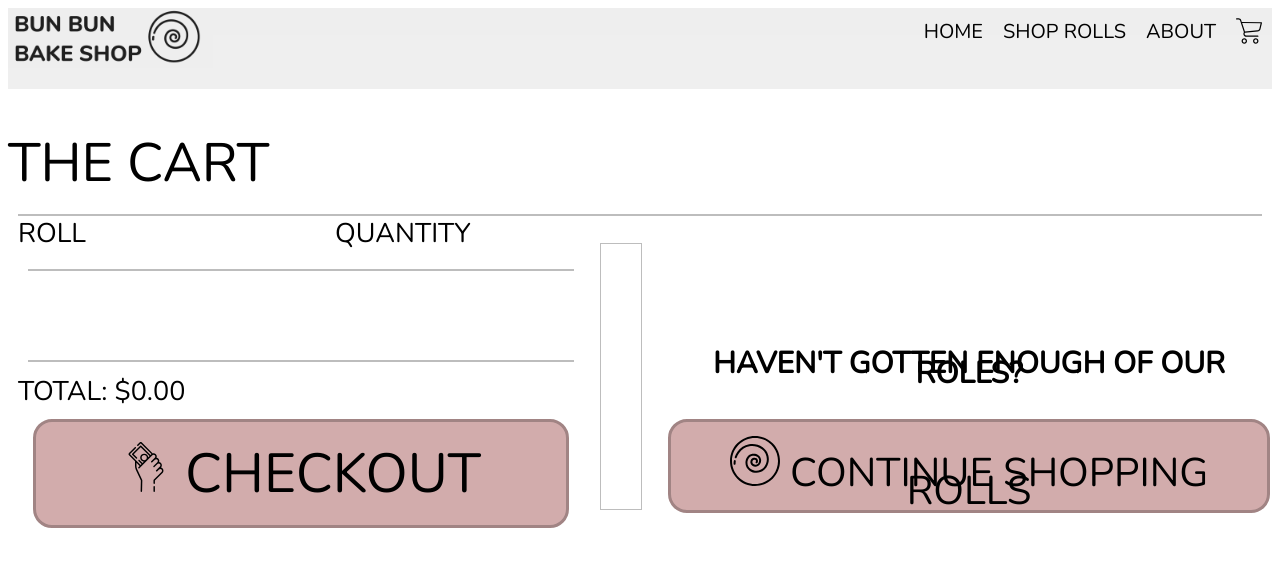
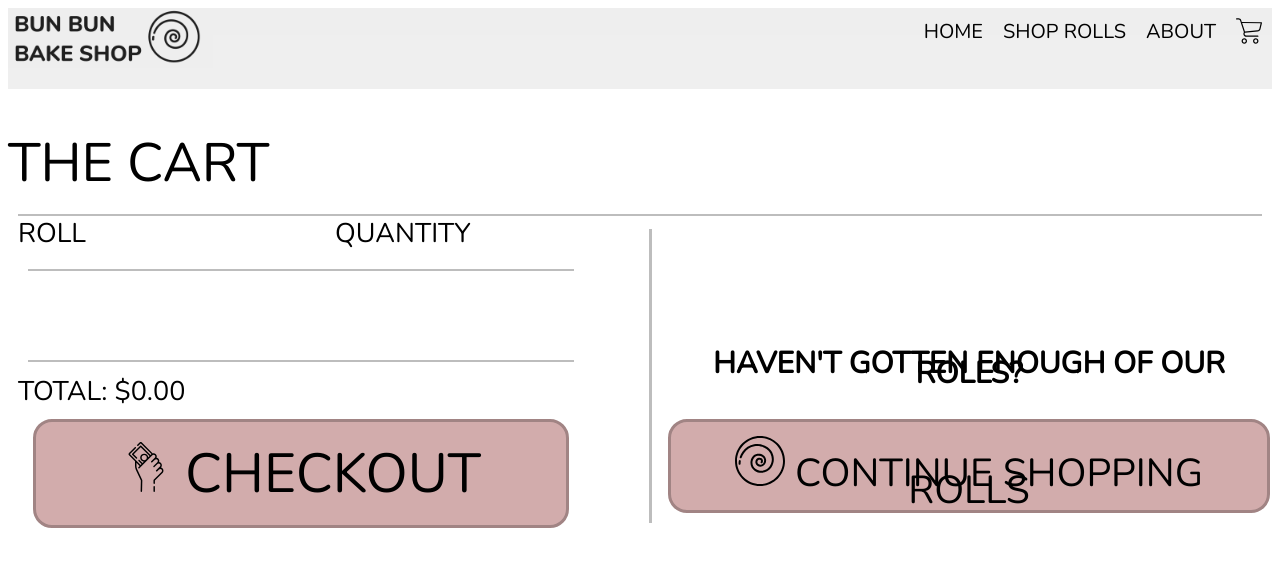
Before and after one commit to dinarazek/homework_6b, a plain HTML site: page shoppingcart.html in a window 1280 px wide. Drawn offline with nearby package versions, Linux system fonts and the light colour scheme.

Commit message:
Fixed vertical line formatting and button size on cart page

```diff
--- a/shoppingcart.css
+++ b/shoppingcart.css
@@ -25,11 +25,6 @@ main {
     text-align: left;
 }
 
-hr{
-    display: block;
-    unicode-bidi: isolate;
-}
-
 .thick_line {
     grid-area: thick_line;
 }
@@ -40,6 +35,8 @@ hr{
 
 .vertical_line {
     grid-area: vertical_line;
+    border-right: 3px solid #BDBDBD;
+    top: 10px;
 }
 
 .pump_flavor {
@@ -72,7 +69,7 @@ hr{
     font-family: Nunito, sans-serif;
     font-style: normal;
     font-variant: normal;
-    font-size: 40px;
+    font-size: 39px;
     float: left;
     margin: 10px;
     align-self: center;
--- a/shoppingcart.html
+++ b/shoppingcart.html
@@ -62,7 +62,7 @@
                 <img src="images/checkout-icon.svg" alt="icon-with-money-in-hand-representing-payment" height="50">
                 CHECKOUT
             </button>
-            <hr class="vertical_line">
+            <div class="vertical_line"></div>
             <!-- continue shopping information -->
             <div class="continue_shopping">
                 <br><br><br><br><br><br><br><br><br><br>
```
